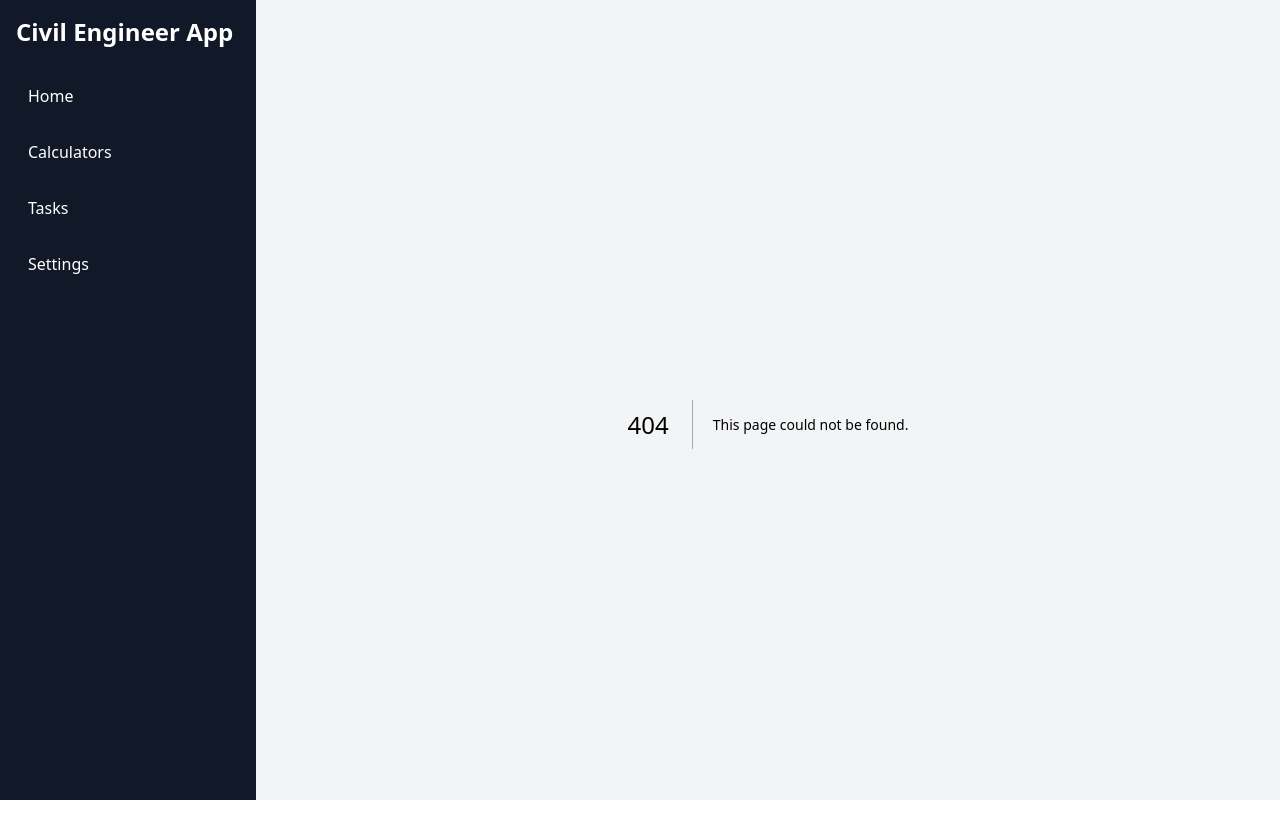
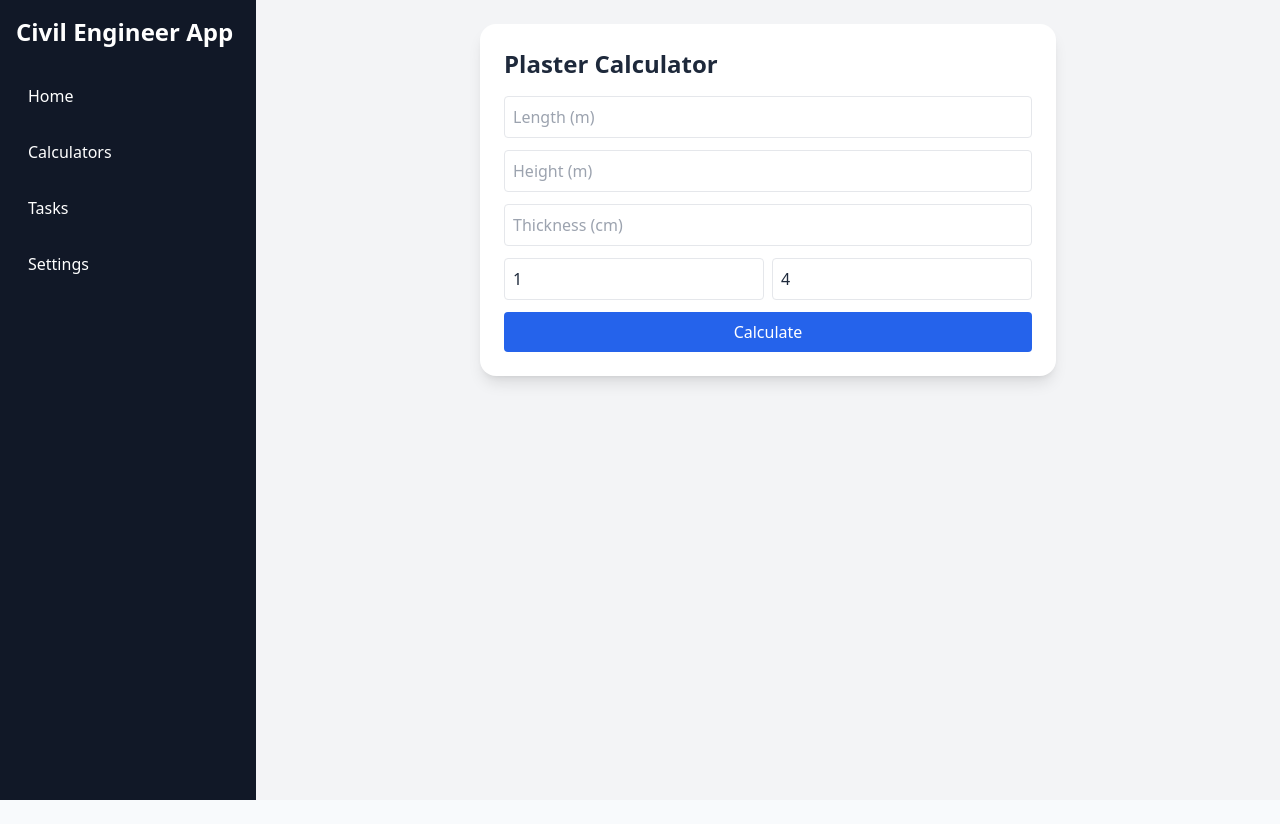
Before and after one commit to shadabalam117/CiviPilot, a Next.js app: page /calculators/plaster in a window 1280 px wide. Before the commit this address had no page. After the commit the page ends 800 px from the top, so only its background shows below. Built offline with nearby package versions, Linux system fonts and the light colour scheme.

Commit message:
Create page.tsx

```diff
--- /dev/null
+++ b/app/calculators/plaster/page.tsx
@@ -0,0 +1,118 @@
+"use client";
+
+import { useState } from "react";
+
+export default function PlasterCalculator() {
+  const [length, setLength] = useState("");
+  const [height, setHeight] = useState("");
+  const [thickness, setThickness] = useState("");
+  const [cementRatio, setCementRatio] = useState("1");
+  const [sandRatio, setSandRatio] = useState("4");
+  const [result, setResult] = useState<any>(null);
+
+  const calculatePlaster = () => {
+    const l = parseFloat(length);
+    const h = parseFloat(height);
+    const t = parseFloat(thickness) / 100; // cm → m
+    const cRatio = parseFloat(cementRatio);
+    const sRatio = parseFloat(sandRatio);
+
+    if (isNaN(l) || isNaN(h) || isNaN(t) || isNaN(cRatio) || isNaN(sRatio)) {
+      alert("Please enter valid numbers");
+      return;
+    }
+
+    // Surface area
+    const area = l * h;
+
+    // Wet volume of plaster
+    const wetVolume = area * t;
+
+    // Dry volume = 1.33 * wet volume (33% extra for shrinkage)
+    const dryVolume = 1.33 * wetVolume;
+
+    // Total proportion
+    const totalRatio = cRatio + sRatio;
+
+    // Cement volume
+    const cementVol = (cRatio / totalRatio) * dryVolume;
+
+    // Sand volume
+    const sandVol = (sRatio / totalRatio) * dryVolume;
+
+    // 1 bag cement = 0.0347 m³
+    const cementBags = cementVol / 0.0347;
+
+    setResult({
+      area: area.toFixed(2),
+      wetVolume: wetVolume.toFixed(3),
+      dryVolume: dryVolume.toFixed(3),
+      cementBags: cementBags.toFixed(2),
+      sandVol: sandVol.toFixed(3),
+    });
+  };
+
+  return (
+    <div className="p-6 max-w-xl mx-auto bg-white rounded-2xl shadow-lg">
+      <h1 className="text-2xl font-bold mb-4">Plaster Calculator</h1>
+
+      <div className="space-y-3">
+        <input
+          type="number"
+          placeholder="Length (m)"
+          value={length}
+          onChange={(e) => setLength(e.target.value)}
+          className="border p-2 w-full rounded"
+        />
+        <input
+          type="number"
+          placeholder="Height (m)"
+          value={height}
+          onChange={(e) => setHeight(e.target.value)}
+          className="border p-2 w-full rounded"
+        />
+        <input
+          type="number"
+          placeholder="Thickness (cm)"
+          value={thickness}
+          onChange={(e) => setThickness(e.target.value)}
+          className="border p-2 w-full rounded"
+        />
+        <div className="flex gap-2">
+          <input
+            type="number"
+            placeholder="Cement Ratio"
+            value={cementRatio}
+            onChange={(e) => setCementRatio(e.target.value)}
+            className="border p-2 w-1/2 rounded"
+          />
+          <input
+            type="number"
+            placeholder="Sand Ratio"
+            value={sandRatio}
+            onChange={(e) => setSandRatio(e.target.value)}
+            className="border p-2 w-1/2 rounded"
+          />
+        </div>
+
+        <button
+          onClick={calculatePlaster}
+          className="bg-blue-600 text-white px-4 py-2 rounded w-full"
+        >
+          Calculate
+        </button>
+      </div>
+
+      {result && (
+        <div className="mt-5 p-4 bg-gray-100 rounded-lg">
+          <h2 className="text-xl font-semibold mb-2">Results</h2>
+          <p>Surface Area: {result.area} m²</p>
+          <p>Wet Volume: {result.wetVolume} m³</p>
+          <p>Dry Volume: {result.dryVolume} m³</p>
+          <p>Cement: {result.cementBags} bags</p>
+          <p>Sand: {result.sandVol} m³</p>
+        </div>
+      )}
+    </div>
+  );
+    }
```
